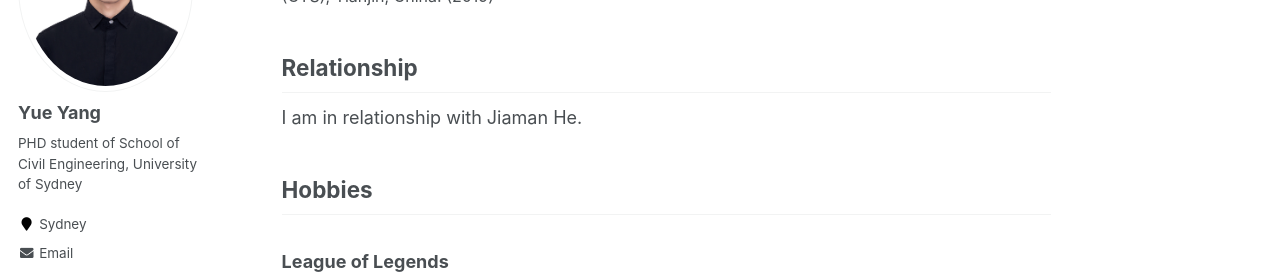
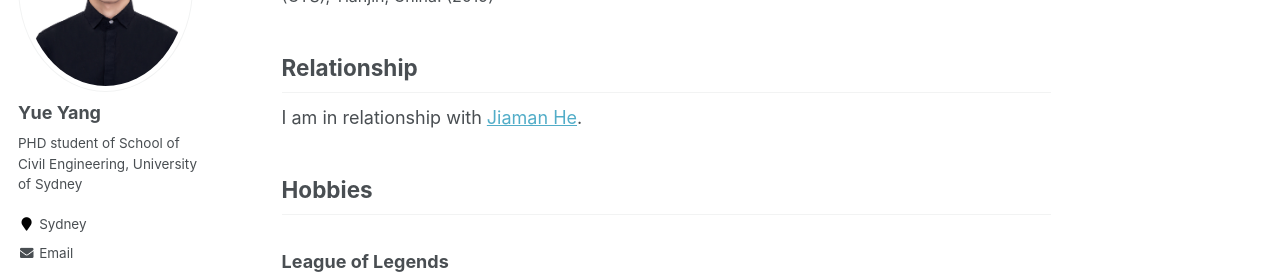
Before and after one commit to marco-yue/biography, a Jekyll site: the page built from _pages/about.md, in a window 1280 px wide and 900 px high, scrolled down 2084 px. Shown: the part 153-429 px from the top of the window. Built offline with Jekyll 4.4.1, drawn with Linux system fonts in a browser that asks for light colours; part of the change alters nothing that is shown.

```diff
--- a/_pages/about.md
+++ b/_pages/about.md
@@ -105,7 +105,8 @@ approach. Transportation Research Part A.  <b>Upcoming</b>
 
 ## Relationship
 
-I am in relationship with Jiaman He.
+I am in relationship with <a href="https://www.linkedin.com/in/jiaman-he-7a5782a3/">Jiaman He</a>.
+
 
 ## Hobbies
 
```
